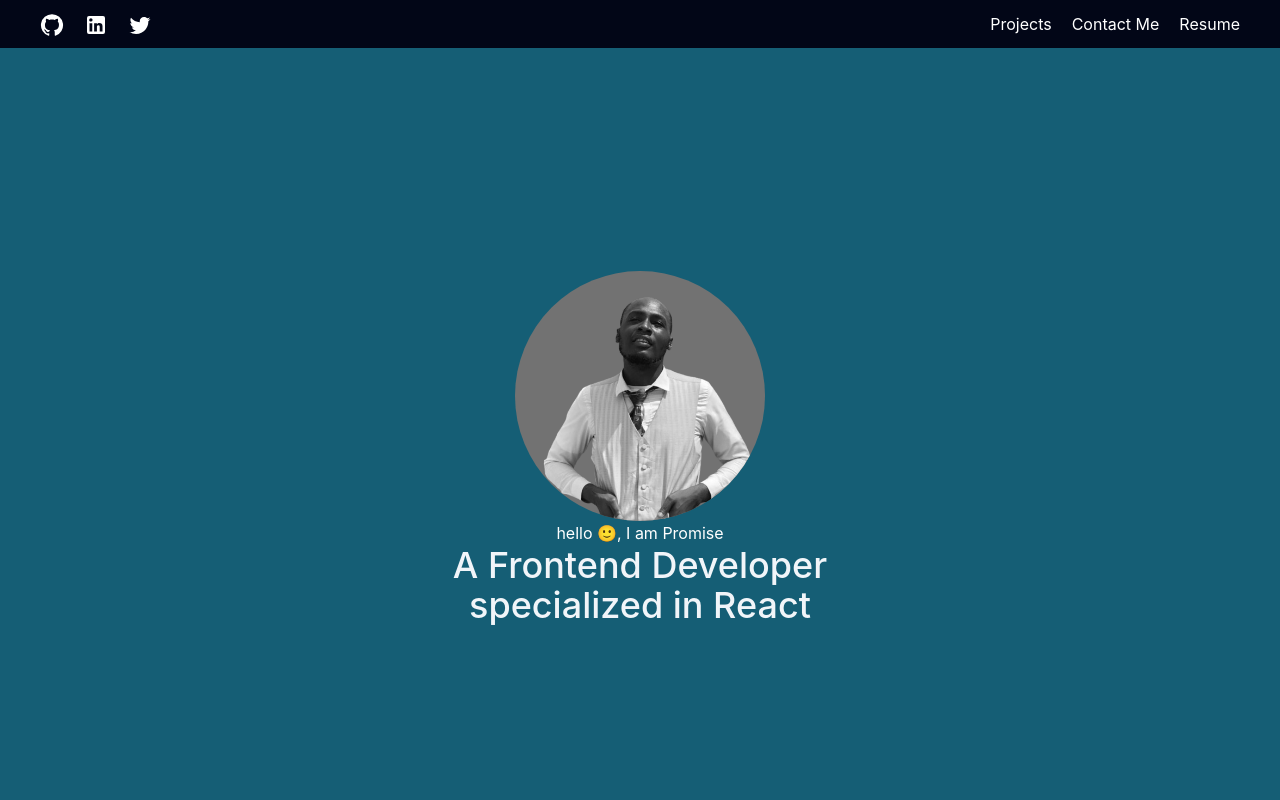
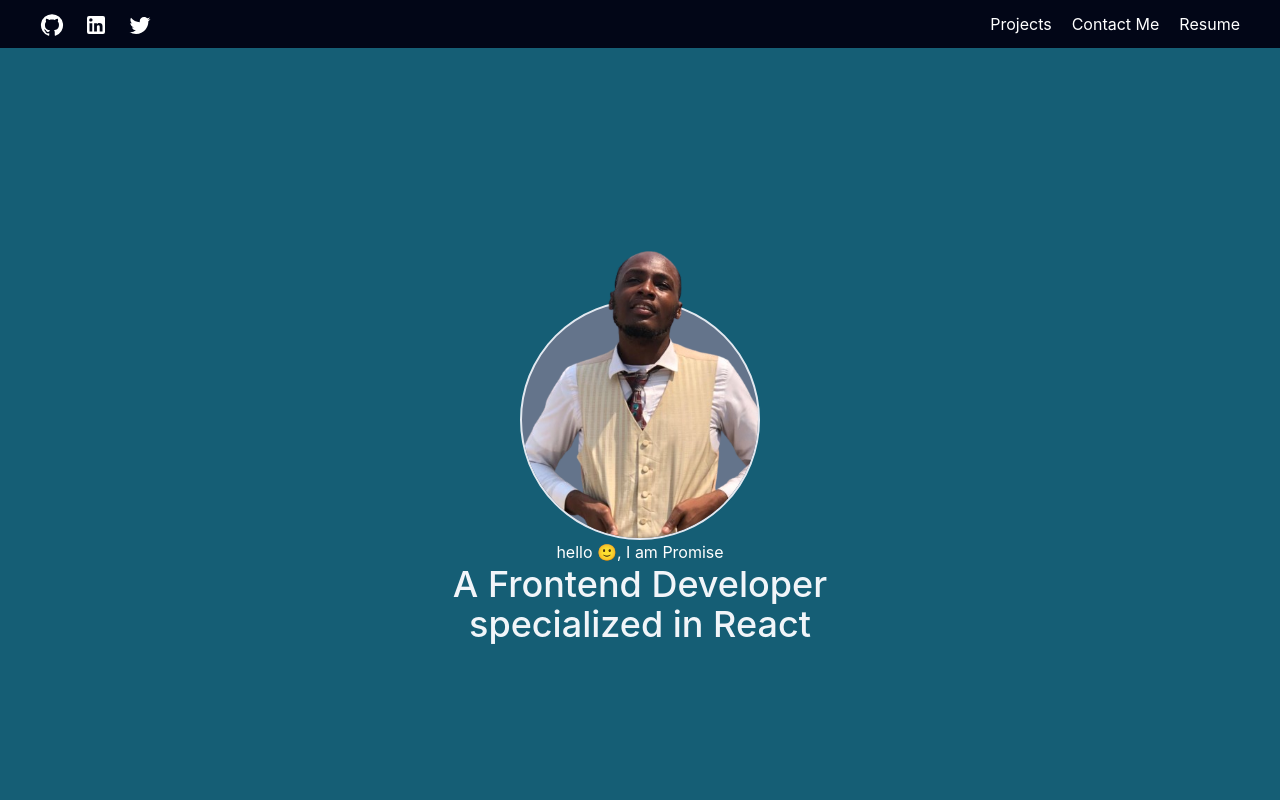
Before and after one commit to Reverrd/portfolio2, a React (Vite) app: page / in a window 1280 px wide. Shown: the top 800 px of the page. Built offline with nearby package versions, Linux system fonts and the light colour scheme.

Commit message:
hero image pop

```diff
--- a/src/components/Header/Header.jsx
+++ b/src/components/Header/Header.jsx
@@ -1,6 +1,6 @@
 
 import { Close, GitHub, LinkedIn, Menu, Twitter } from '@mui/icons-material'
-import { useEffect, useState } from 'react';
+import { useState } from 'react';
 export default function Header() {
 
 
@@ -19,11 +19,11 @@ export default function Header() {
   //   };
   // }, [isClicked]);
 
-  const menuIcon = document.getElementById('menu')
+  // const menuIcon = document.getElementById('menu')
 
     const menuClick = ()=>{
      setIsClicked(true)
-     menuIcon
+    //  menuIcon
     }
 
     const closeClick = ()=>{
@@ -93,7 +93,7 @@ export default function Header() {
       <span onClick={()=>handleClick('contact')} className='ml-5 lg:inline md:inline sm:hidden xxs:hidden'>Contact Me</span>
       <span className='ml-5 lg:inline md:inline sm:hidden xxs: hidden '>Resume</span>
       <span
-      value={menuIcon}
+      // value={menuIcon}
       onClick={isClicked?closeClick:menuClick}
       id='menu' className=' ml-5 lg:hidden md:hidden z-60'>{isClicked ?null : <Menu />}</span>
 
--- a/src/components/body/body/Hero.jsx
+++ b/src/components/body/body/Hero.jsx
@@ -29,9 +29,13 @@ export default function Hero() {
     <>
     <div id="home" className="h-screen w-full bg-cyan-800 flex items-center justify-center relative">
     <div className="w-3/4  flex flex-col items-center ">
-        <div className="image">
-            <img className='bg-slate-500 ' src="./assets/Myself.jpg" alt="" />
+      <div className="container flex items-end justify-center relative  w-72 h-72 ">
+        <div className="box border-2 w-60 h-60 rounded-rounded-circle bg-slate-500 absolute bottom-0   ">
+        <div className="image  ">
+            <img className='absolute bottom-0 '  src="./assets/Myself.jpg" alt="" />
         </div>
+        </div>
+      </div>
         <div className='text-white'>
           hello 🙂, I am Promise
         </div>
--- a/src/components/body/body/body.scss
+++ b/src/components/body/body/body.scss
@@ -1,10 +1,10 @@
 .image{
 
     img{
-        width: 250px;
-        height: 250px;
-    border-radius: 50%;
+        width: 240px;
+        height: 320px;
+     border-radius: 0 0 100vw 100vw;
     object-fit: cover;
-    filter: grayscale(1);
+    // filter: grayscale(1);
     }
 }
--- /dev/null
+++ b/src/useSubmit.js
@@ -0,0 +1,38 @@
+import {useState} from "react";
+
+const wait = (ms) => new Promise((resolve) => setTimeout(resolve, ms));
+
+/**
+ * This is a custom hook that can be used to submit a form and simulate an API call
+ * It uses Math.random() to simulate a random success or failure, with 50% chance of each
+ */
+const useSubmit = () => {
+  const [isLoading, setLoading] = useState(false);
+  const [response, setResponse] = useState(null);
+
+  const submit = async (url, data) => {
+    const random = Math.random();
+    setLoading(true);
+    try {
+      await wait(2000);
+      if (random < 0.5) {
+        throw new Error("Something went wrong");
+      }
+      setResponse({
+        type: 'success',
+        message: `Thanks for your submission ${data.firstName}, we will get back to you shortly!`,
+      })
+    } catch (error) {
+      setResponse({
+        type: 'error',
+        message: 'Something went wrong, please try again later!',
+      })
+    } finally {
+      setLoading(false);
+    }
+  };
+
+  return { isLoading, response, submit };
+}
+
+export default useSubmit;
```
Also changed, not shown: src/App.jsx (+4 -4 lines), src/components/body/contactSection/ContactSection.jsx (+12 -1 lines).
